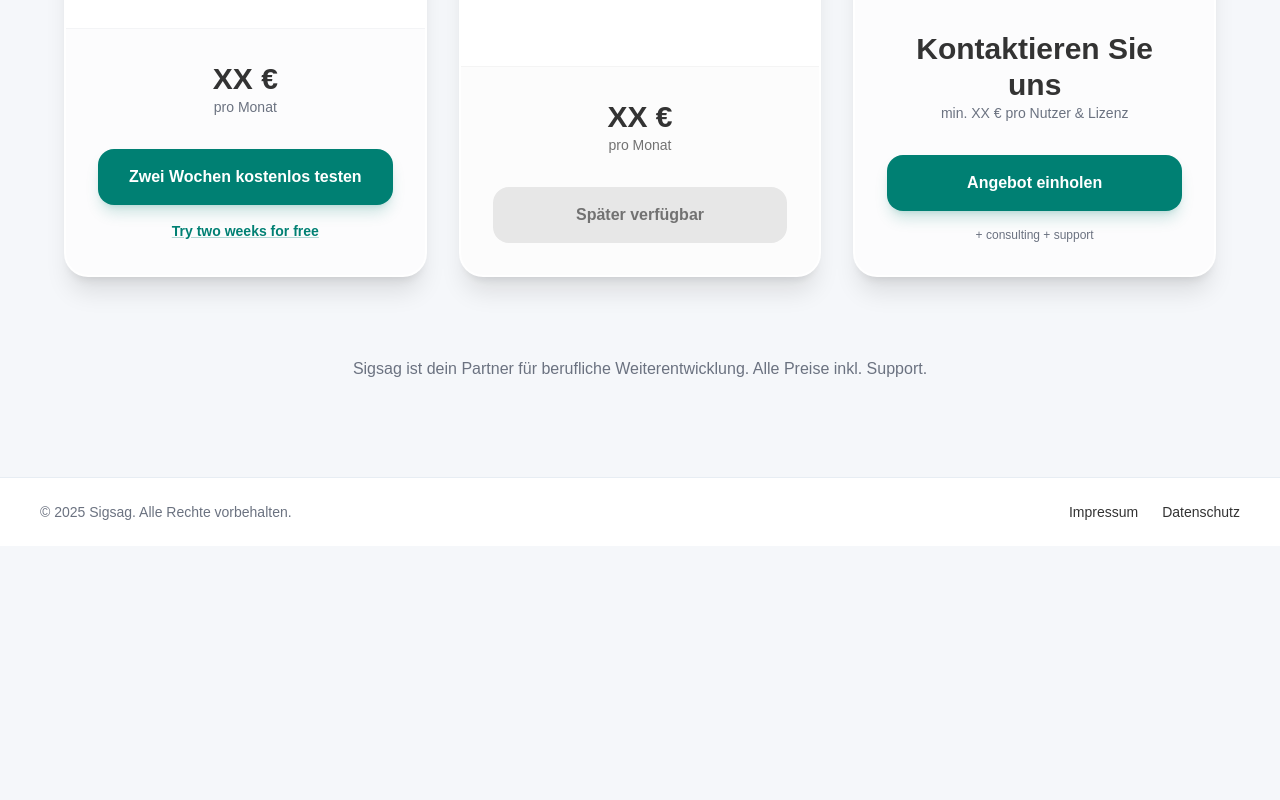
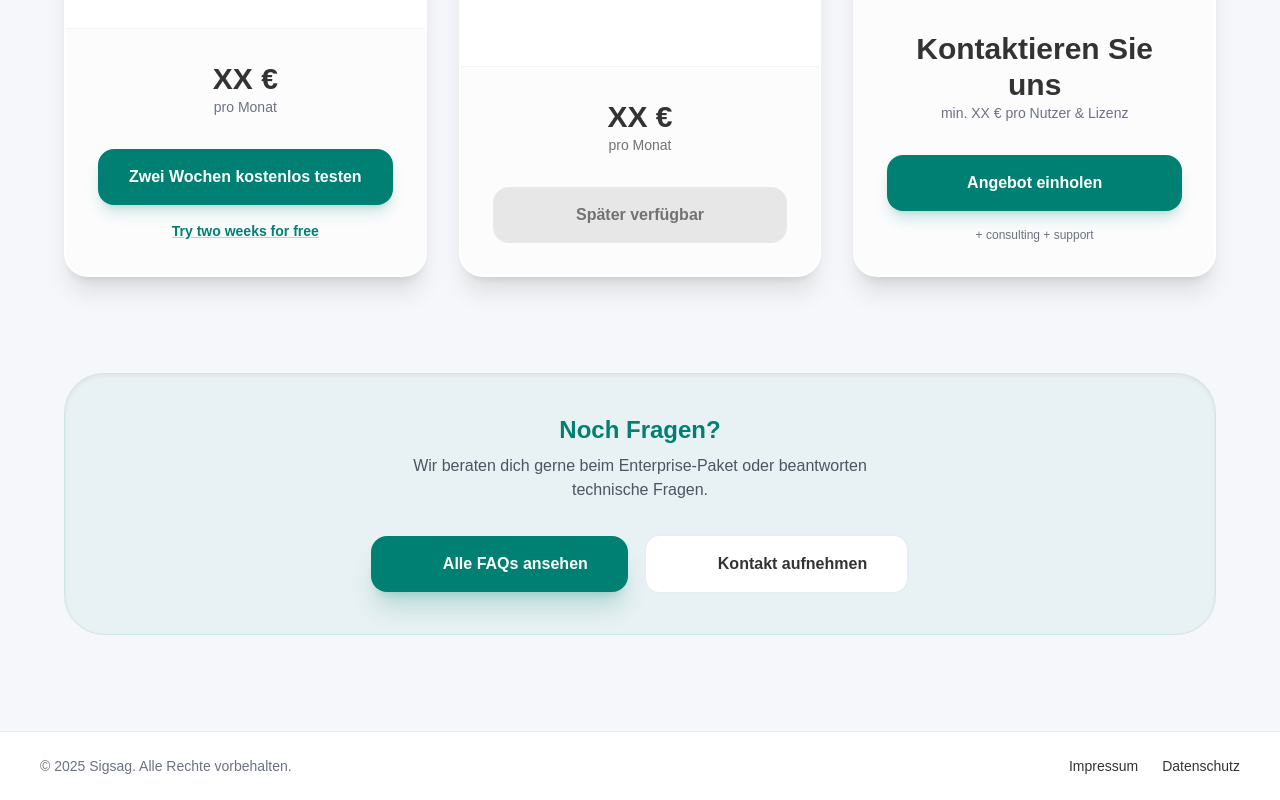
Before and after one commit to bpaksoy/profi-deutsch-app-2, a Next.js app in the folder web/: page /pricing in a window 1280 px wide. Shown: the part 632-1432 px from the top of the page. Before the commit the page ends 1178 px from the top, so only its background shows below. Built offline with nearby package versions, Linux system fonts and the light colour scheme; no server answers; a web font is replaced by a local one.

Commit message:
Make 'Noch Fragen?' section functional with links to chat and email support across Tipps and Pricing pages

```diff
--- a/web/src/app/pricing/page.tsx
+++ b/web/src/app/pricing/page.tsx
@@ -167,8 +167,27 @@ export default function PricingPage() {
                     ))}
                 </div>
 
-                <div className="mt-20 text-center max-w-2xl mx-auto font-light text-gray-500">
-                    <p>Sigsag ist dein Partner für berufliche Weiterentwicklung. Alle Preise inkl. Support.</p>
+                <div className="mt-24 p-10 bg-primary/5 rounded-[2.5rem] border border-primary/10 text-center shadow-inner">
+                    <h2 className="text-2xl font-black mb-2 text-primary">Noch Fragen?</h2>
+                    <p className="text-gray-600 dark:text-gray-400 mb-8 font-light max-w-lg mx-auto">
+                        Wir beraten dich gerne beim Enterprise-Paket oder beantworten technische Fragen.
+                    </p>
+                    <div className="flex flex-col sm:flex-row items-center justify-center gap-4">
+                        <button
+                            onClick={() => window.location.href = '/tipps'}
+                            className="w-full sm:w-auto bg-primary text-white px-10 py-4 rounded-2xl font-bold hover:bg-primary/90 transition-all shadow-xl shadow-primary/20 active:scale-95 flex items-center justify-center gap-2"
+                        >
+                            <span className="material-symbols-outlined">help_outline</span>
+                            Alle FAQs ansehen
+                        </button>
+                        <a
+                            href="mailto:support@sigsag.de?subject=Preisanfrage Sigsag"
+                            className="w-full sm:w-auto bg-white dark:bg-card-dark text-text-light dark:text-text-dark border-2 border-border-light dark:border-border-dark px-10 py-4 rounded-2xl font-bold hover:bg-gray-50 dark:hover:bg-gray-800 transition-all active:scale-95 flex items-center justify-center gap-2"
+                        >
+                            <span className="material-symbols-outlined">mail</span>
+                            Kontakt aufnehmen
+                        </a>
+                    </div>
                 </div>
             </div>
         </div>
--- a/web/src/app/tipps/page.tsx
+++ b/web/src/app/tipps/page.tsx
@@ -85,16 +85,27 @@ export default function TippsPage() {
                     ))}
                 </div>
 
-                <footer className="mt-16 p-8 bg-primary/5 rounded-3xl border border-primary/10 text-center">
-                    <h2 className="text-2xl font-bold mb-2">Noch Fragen?</h2>
-                    <p className="text-gray-600 dark:text-gray-400 mb-6 font-light">
-                        Schreib Flo einfach direkt im Chat oder schau in die Einstellungen für Support.
+                <footer className="mt-16 p-10 bg-primary/5 rounded-[2.5rem] border border-primary/10 text-center shadow-inner">
+                    <h2 className="text-2xl font-black mb-2 text-primary">Noch Fragen?</h2>
+                    <p className="text-gray-600 dark:text-gray-400 mb-8 font-light max-w-lg mx-auto">
+                        Schreib Flo einfach direkt im Chat oder sende uns eine E-Mail, wenn du technische Probleme hast oder Feedback geben möchtest.
                     </p>
-                    <button
-                        className="bg-primary text-white px-8 py-3 rounded-full font-bold hover:bg-primary/90 transition-all shadow-lg shadow-primary/20"
-                    >
-                        Jetzt loslegen
-                    </button>
+                    <div className="flex flex-col sm:flex-row items-center justify-center gap-4">
+                        <button
+                            onClick={() => window.location.href = '/chat'}
+                            className="w-full sm:w-auto bg-primary text-white px-10 py-4 rounded-2xl font-bold hover:bg-primary/90 transition-all shadow-xl shadow-primary/20 active:scale-95 flex items-center justify-center gap-2"
+                        >
+                            <span className="material-symbols-outlined">chat_bubble</span>
+                            Jetzt loslegen
+                        </button>
+                        <a
+                            href="mailto:support@sigsag.de?subject=Anfrage von Sigsag Tipps"
+                            className="w-full sm:w-auto bg-white dark:bg-card-dark text-text-light dark:text-text-dark border-2 border-border-light dark:border-border-dark px-10 py-4 rounded-2xl font-bold hover:bg-gray-50 dark:hover:bg-gray-800 transition-all active:scale-95 flex items-center justify-center gap-2"
+                        >
+                            <span className="material-symbols-outlined">mail</span>
+                            Support kontaktieren
+                        </a>
+                    </div>
                 </footer>
             </div>
         </div>
```
